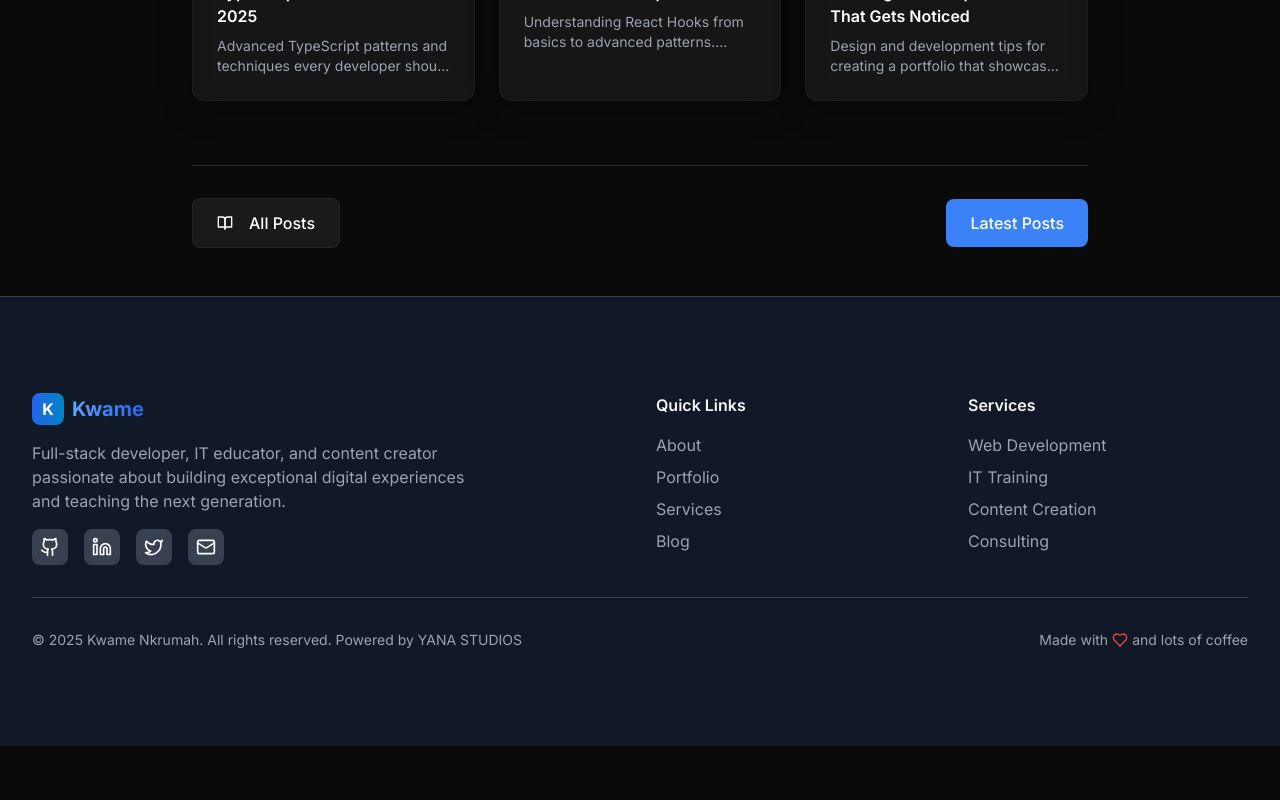
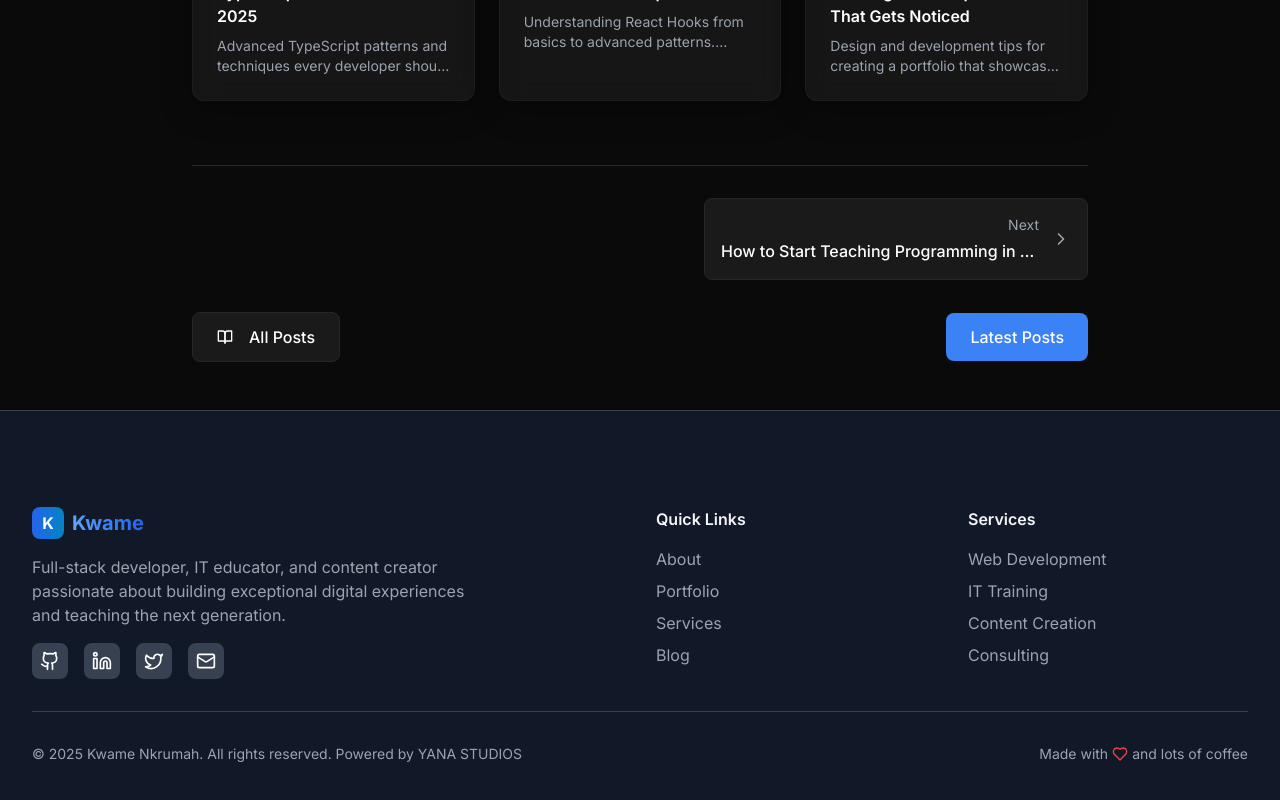
Before and after one commit to nkkwame/nkkwame.github.io, a Next.js app: page /blog/1 in a window 1280 px wide. Shown: the part 3133-3933 px from the top of the page. Before the commit the page ends 3879 px from the top, so only its background shows below. Built offline with nearby package versions, Linux system fonts and the light colour scheme.

Commit message:
feat: Add navigation for previous and next blog posts in BlogPostPage

```diff
--- a/app/blog/[id]/page.tsx
+++ b/app/blog/[id]/page.tsx
@@ -1,6 +1,6 @@
 import { notFound } from 'next/navigation'
 import Link from 'next/link'
-import { Calendar, Clock, User, Tag, ArrowLeft, BookOpen } from 'lucide-react'
+import { Calendar, Clock, User, Tag, ArrowLeft, BookOpen, ChevronLeft, ChevronRight } from 'lucide-react'
 import { blogPosts } from '@/data/blogData'
 import YouTubeEmbed from '@/components/YouTubeEmbed'
 import ShareButton from '@/components/ShareButton'
@@ -61,6 +61,11 @@ export default function BlogPostPage({ params }: BlogPostPageProps) {
   const relatedPosts = blogPosts
     .filter(p => p.id !== post.id && p.category === post.category)
     .slice(0, 3)
+
+  // Find previous and next posts
+  const currentIndex = blogPosts.findIndex(p => p.id === post.id)
+  const previousPost = currentIndex > 0 ? blogPosts[currentIndex - 1] : null
+  const nextPost = currentIndex < blogPosts.length - 1 ? blogPosts[currentIndex + 1] : null
 
   return (
     <div className="min-h-screen bg-[#0a0a0a] pt-20">
@@ -207,6 +212,50 @@ export default function BlogPostPage({ params }: BlogPostPageProps) {
 
         {/* Navigation */}
         <div className="mt-16 pt-8 border-t border-[#27272a] max-w-4xl mx-auto">
+          {/* Post Navigation */}
+          <div className="flex justify-between items-center mb-8">
+            {/* Previous Post */}
+            <div className="flex-1">
+              {previousPost ? (
+                <Link
+                  href={`/blog/${previousPost.id}`}
+                  className="group flex items-center space-x-3 p-4 bg-[#1a1a1a] border border-[#27272a] rounded-lg hover:border-blue-500 transition-colors max-w-sm"
+                >
+                  <ChevronLeft className="w-5 h-5 text-gray-400 group-hover:text-blue-400 transition-colors flex-shrink-0" />
+                  <div className="min-w-0">
+                    <div className="text-sm text-gray-400 mb-1">Previous</div>
+                    <div className="font-medium text-white group-hover:text-blue-400 transition-colors truncate">
+                      {previousPost.title}
+                    </div>
+                  </div>
+                </Link>
+              ) : (
+                <div className="max-w-sm"></div>
+              )}
+            </div>
+
+            {/* Next Post */}
+            <div className="flex-1 flex justify-end">
+              {nextPost ? (
+                <Link
+                  href={`/blog/${nextPost.id}`}
+                  className="group flex items-center space-x-3 p-4 bg-[#1a1a1a] border border-[#27272a] rounded-lg hover:border-blue-500 transition-colors max-w-sm text-right"
+                >
+                  <div className="min-w-0">
+                    <div className="text-sm text-gray-400 mb-1">Next</div>
+                    <div className="font-medium text-white group-hover:text-blue-400 transition-colors truncate">
+                      {nextPost.title}
+                    </div>
+                  </div>
+                  <ChevronRight className="w-5 h-5 text-gray-400 group-hover:text-blue-400 transition-colors flex-shrink-0" />
+                </Link>
+              ) : (
+                <div className="max-w-sm"></div>
+              )}
+            </div>
+          </div>
+
+          {/* General Navigation */}
           <div className="flex flex-col sm:flex-row justify-between items-center space-y-4 sm:space-y-0">
             <Link href="/blog" className="btn-secondary">
               <BookOpen className="w-4 h-4 mr-2" />
```
